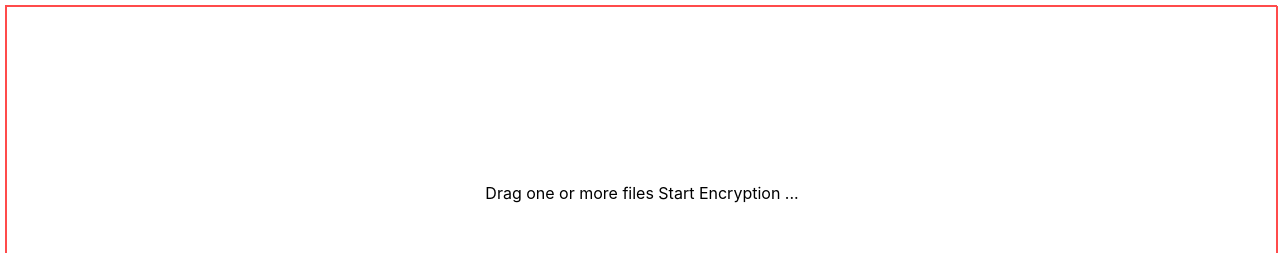
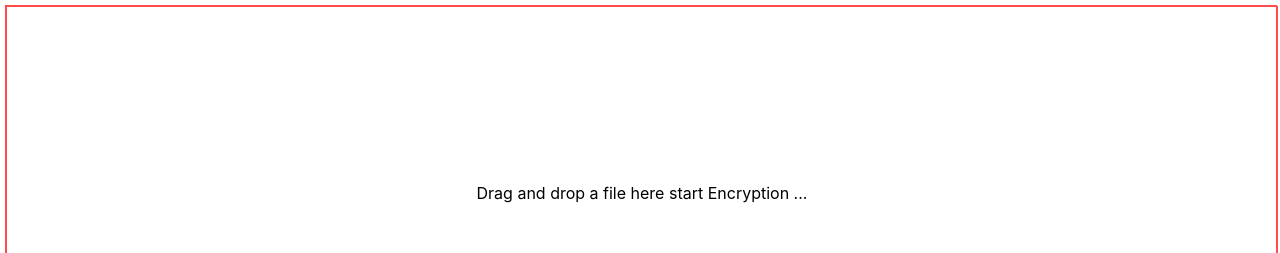
Before and after one commit to manjushsh/file-encrypt-decrypt, a React (Create React App) app: page / in a window 1280 px wide. Shown: the top 253 px of the page. Built offline with nearby package versions, Linux system fonts and the light colour scheme.

Commit message:
Minor changes

```diff
--- a/src/components/file-encryption-decryption-v1/file-encrypt-decrypt.tsx
+++ b/src/components/file-encryption-decryption-v1/file-encrypt-decrypt.tsx
@@ -112,7 +112,7 @@ const FileEncryptDecrypt = () => {
                         }} onDragOver={dragOverHandler}>
                             {
                                 !encrytionParameters.fileEncryptionLoader ?
-                                    (<p className='file-title'>{'Drag one or more files Start Encryption ...'}</p>) : <BarLoader />
+                                    (<p className='file-title'>{'Drag and drop a file here start Encryption ...'}</p>) : <BarLoader />
                             }
                         </div>
                     </section>)
@@ -125,7 +125,7 @@ const FileEncryptDecrypt = () => {
                                 e.preventDefault();
                                 dropHandler(e, 'decrypt', encrytionParameters, setEncryptionParameters);
                             }} onDragOver={dragOverHandler}>
-                                <p className='file-title'>{'Drag one or more files to Start Decrytion ...'}</p>
+                                <p className='file-title'>{'Drag and drop a file here start Decryption ...'}</p>
                             </div>) : ''
                     }
 
```
